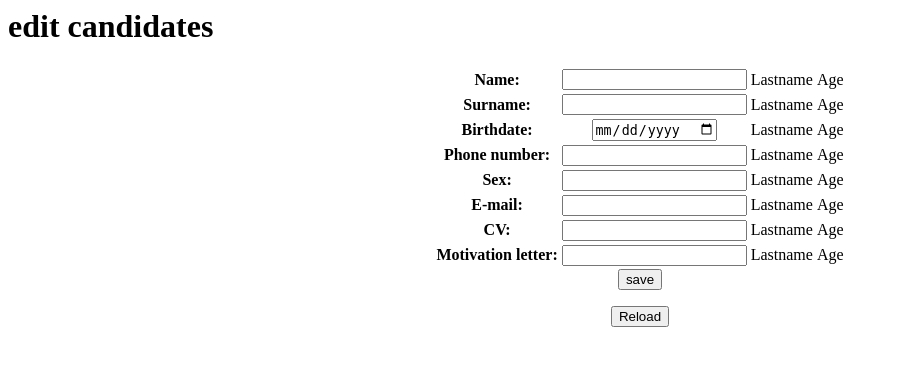
After one commit to rafal1999/TAB, a Django app: template Site/templates/editcandidate.html in a window 1280 px wide. The commit adds this page. Shown: the top 366 px of the page, without its empty margins (0-897 px from the left). Run offline with Django 3.2, Linux system fonts and the light colour scheme; the template is opened without the code that fills it, so the values that code supplies are empty.

Commit message:
surowa strona edycji

```diff
--- /dev/null
+++ b/Site/templates/editcandidate.html
@@ -0,0 +1,69 @@
+<html>
+
+<h1>edit candidates</h1>
+
+<center>
+
+
+
+    <form method="POST">
+            {% csrf_token %}
+     <table>
+  <tr>
+    <th>Name:</th>
+    <th><input name="candidate_name" id="id_worker_name" value="{{candidate.Name}}"/></th>
+    <td>Lastname</td>
+    <td>Age</td>
+  </tr>
+  <tr>
+    <th>Surname:</th>
+    <th><input name="candidate_surname" id="id_worker_name" value="{{candidate.Surname}}"/></th>
+    <td>Lastname</td>
+    <td>Age</td>
+  </tr>
+  <tr>
+    <th>Birthdate:</th>
+    <th><input type="date"  name="candidate_birthdate" id="id_worker_name" value="{{candidate.Birthdate}}"/></th>
+    <td>Lastname</td>
+    <td>Age</td>
+  </tr>
+  <tr>
+    <th>Phone number:</th>
+    <th><input name="candidate_phone_number" id="id_worker_name" value="{{candidate.Phone_number}}"/></th>
+    <td>Lastname</td>
+    <td>Age</td>
+  </tr>
+  <tr>
+    <th>Sex:</th>
+    <th><input name="candidate_sex" id="id_worker_name" value="{{candidate.Sex}}"/></th>
+    <td>Lastname</td>
+    <td>Age</td>
+  </tr>
+  <tr>
+    <th>E-mail:</th>
+    <th><input name="candidate_email" id="id_worker_name" value="{{candidate.Email_address}}"/></th>
+    <td>Lastname</td>
+    <td>Age</td>
+  </tr>
+  <tr>
+    <th>CV:</th>
+    <th><input name="candidate_cv" id="id_worker_name" value="{{candidate.CV}}"/></th>
+    <td>Lastname</td>
+    <td>Age</td>
+  </tr>
+  <tr>
+    <th>Motivation letter:</th>
+    <th><input name="candidate_motivation_letter" id="id_worker_name" value="{{candidate.Motivation_letter}}"/></th>
+    <td>Lastname</td>
+    <td>Age</td>
+  </tr>
+</table>
+  <button>save</button>
+ </form>
+ <form  method="PUT" action='/editcandidate/{{candidate.ID}}'>
+    <button>Reload</button>
+  </form>
+
+</center>
+
+</html>
--- a/Site/templates/home.html
+++ b/Site/templates/home.html
@@ -2,7 +2,7 @@
 
 <body>
     <center>
-        <h1>Rafal</h1>
+        <h1>Rafal{{test.id_test}}</h1>
     </center>
 </body>
 
--- a/tab/urls.py
+++ b/tab/urls.py
@@ -17,10 +17,10 @@ from django.contrib import admin
 from django.urls import path
 from Site.views import views
 urlpatterns = [
-    path('', views.Home.as_view(), name='home'),
+    path('<int:id_test>', views.Home.as_view(), name='home'),
     path('testworkers/', views.test_workers_page, name='testworkers'),
     path('testcandidates/',views.test_candidates_page, name='testcandidates'),
     path('index/', views.Index.as_view(), name='index'),
-    path('login/', views.Login.as_view(), name='login'),
     path('admin/', admin.site.urls),
+    path('editcandidate/<int:id_candidate>', views.edit_candidate_page)
 ]
```
Also changed, not shown: Site/api/candidates.py (+5 -2 lines), Site/views/views.py (+26 -19 lines), 1 other file.
